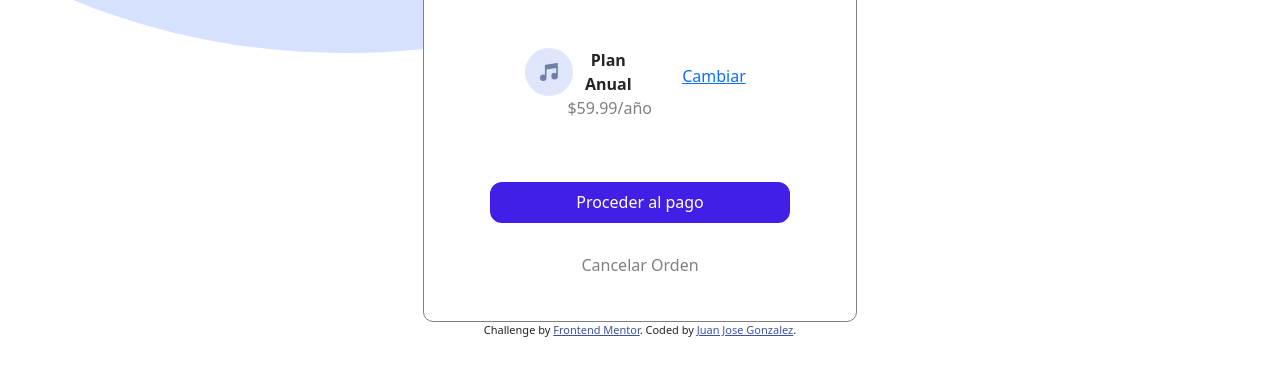
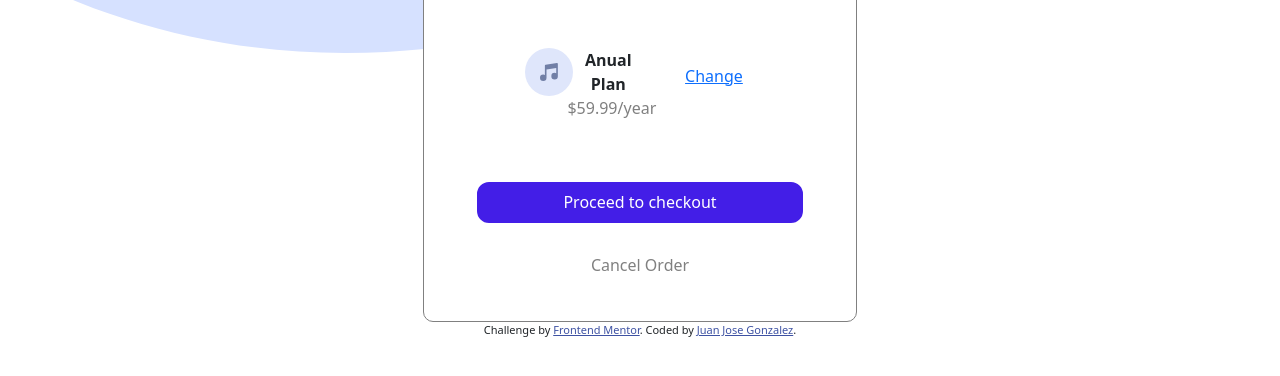
Before and after one commit to JuanJo9905/cartaCentral, a plain HTML site: page index.html in a window 1280 px wide. Shown: the part 384-760 px from the top of the page. Drawn offline with nearby package versions, Linux system fonts and the light colour scheme.

Commit message:
Cambio de idioma en la carta

```diff
--- a/index.html
+++ b/index.html
@@ -36,23 +36,23 @@
       <img src="images/icon-music.svg" alt="musica" class="precio-imagen">
     </div>
     <div class="col col-md-5">
-      <p class="precio-plan"> <strong> Plan Anual</strong></p>
-      <p class="precio-precio">$59.99/año</p>
+      <p class="precio-plan"> <strong> Anual Plan</strong></p>
+      <p class="precio-precio">$59.99/year</p>
     </div>
     <div class="col col-md-5">
-      <p class="precio-cambio"><a href="#">Cambiar</a></p>
+      <p class="precio-cambio"><a href="#">Change</a></p>
     </div>
 
   </div>
 
-  <button class="boton" type="submit">Proceder al pago</button>
-  <button class="boton-cancelar" type="submit">Cancelar Orden</button>
+  <button class="boton" type="submit">Proceed to checkout</button>
+  <button class="boton-cancelar" type="submit">Cancel Order</button>
 
 </div>
 
   <div class="attribution">
     Challenge by <a href="https://www.frontendmentor.io?ref=challenge" target="_blank">Frontend Mentor</a>.
-    Coded by <a href="#">Juan Jose Gonzalez</a>.
+    Coded by <a href="https://juanjo9905.github.io/tarjeta_presentacion/">Juan Jose Gonzalez</a>.
   </div>
 
   <script src="https://cdn.jsdelivr.net/npm/@popperjs/core@2.9.3/dist/umd/popper.min.js" integrity="sha384-eMNCOe7tC1doHpGoWe/6oMVemdAVTMs2xqW4mwXrXsW0L84Iytr2wi5v2QjrP/xp" crossorigin="anonymous"></script>
```
